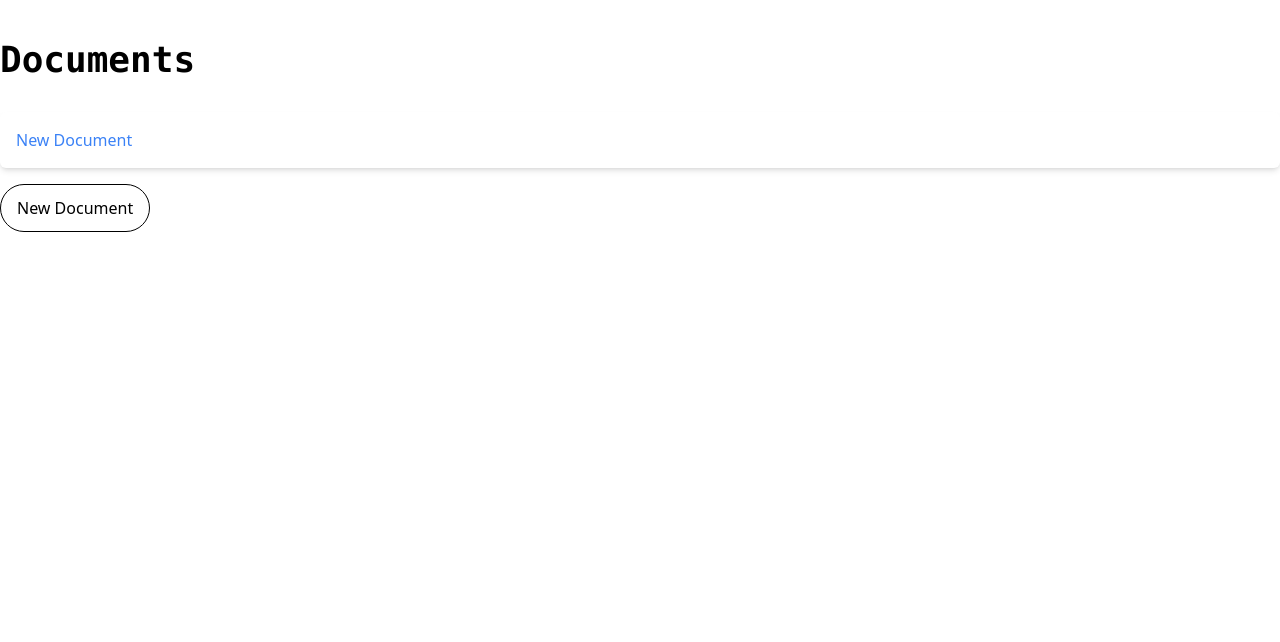
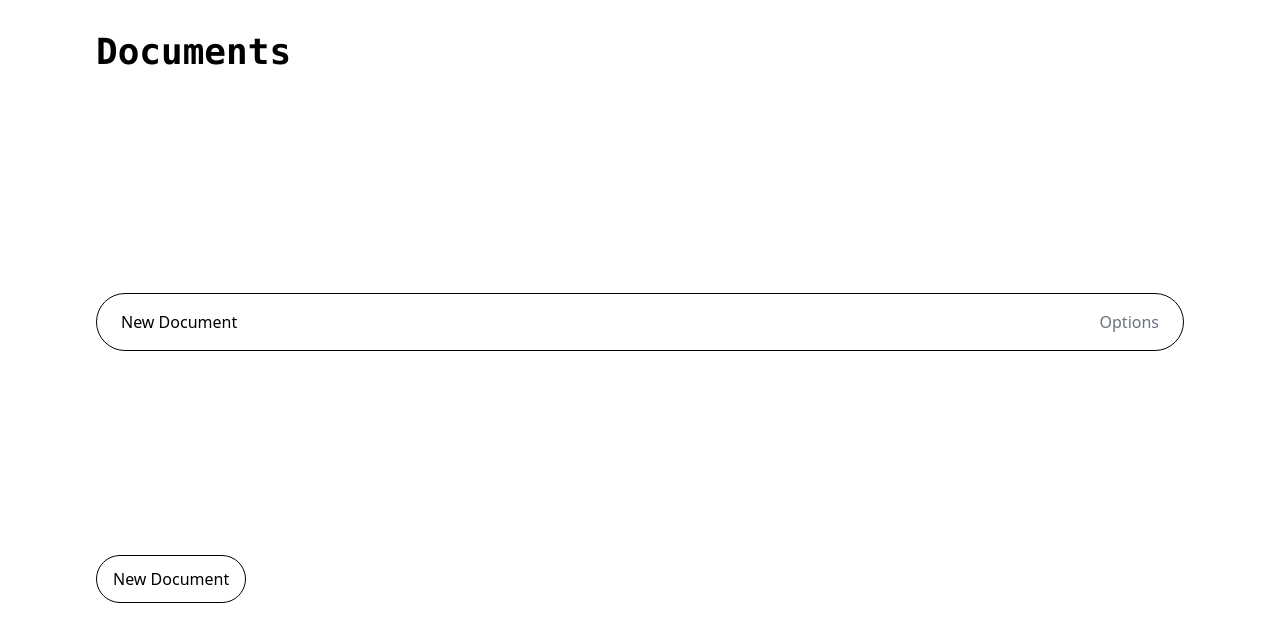
Before and after one commit to JackMarelli/Minerva, a React (Create React App) app: page / in a window 1280 px wide. Both pictures are taken after a click on the button "New Document". Shown: the top 642 px of the page. Built offline with nearby package versions, Linux system fonts and the light colour scheme.

Commit message:
options in doc list, bubble menu

```diff
--- a/package.json
+++ b/package.json
@@ -7,12 +7,13 @@
     "@testing-library/react": "^13.4.0",
     "@testing-library/user-event": "^13.5.0",
     "@tiptap/extension-bold": "^2.7.4",
+    "@tiptap/extension-bubble-menu": "^2.8.0",
     "@tiptap/extension-italic": "^2.7.4",
     "@tiptap/extension-placeholder": "^2.8.0",
     "@tiptap/extension-strike": "^2.7.4",
     "@tiptap/extension-underline": "^2.7.4",
     "@tiptap/pm": "^2.7.4",
-    "@tiptap/react": "^2.7.4",
+    "@tiptap/react": "^2.8.0",
     "@tiptap/starter-kit": "^2.7.4",
     "react": "^18.3.1",
     "react-dnd": "^16.0.1",
--- a/src/components/DraggableBlock/DraggableBlock.css
+++ b/src/components/DraggableBlock/DraggableBlock.css
@@ -5,3 +5,33 @@
   height: 0;
   pointer-events: none;
 }
+
+.active-btn {
+  background-color: #007bff;
+  color: white;
+}
+
+.BubbleMenu {
+  display: flex;
+  background-color: white;
+  border: 1px solid #ddd;
+  border-radius: 6px;
+  padding: 4px;
+  box-shadow: 0 2px 5px rgba(0, 0, 0, 0.1);
+}
+
+.BubbleMenu button {
+  background: none;
+  border: none;
+  padding: 6px;
+  cursor: pointer;
+}
+
+.BubbleMenu button:hover {
+  background-color: #f0f0f0;
+}
+
+.BubbleMenu button.active-btn {
+  background-color: #007bff;
+  color: #fff;
+}
--- a/src/components/DraggableBlock/DraggableBlock.jsx
+++ b/src/components/DraggableBlock/DraggableBlock.jsx
@@ -1,4 +1,4 @@
-import { useEditor, EditorContent } from "@tiptap/react";
+import { useEditor, EditorContent, BubbleMenu } from "@tiptap/react";
 import StarterKit from "@tiptap/starter-kit";
 import Bold from "@tiptap/extension-bold";
 import Italic from "@tiptap/extension-italic";
@@ -6,7 +6,6 @@
 import Strike from "@tiptap/extension-strike";
 import Placeholder from "@tiptap/extension-placeholder";
 import "./DraggableBlock.css";
-
 import { useDrag, useDrop } from "react-dnd";
 
 const ItemTypes = {
@@ -66,6 +65,39 @@
       ref={(node) => ref(drop(node))}
       className="cursor-move h-fit rounded-xl border border-gray-300 px-5 py-3"
     >
+      {/* Bubble Menu */}
+      {editor && (
+        <BubbleMenu
+          editor={editor}
+          tippyOptions={{ duration: 100 }}
+          className="bg-white shadow-md border rounded p-2 flex space-x-2"
+        >
+          <button
+            onClick={() => editor.chain().focus().toggleBold().run()}
+            className={editor.isActive("bold") ? "active-btn" : ""}
+          >
+            Bold
+          </button>
+          <button
+            onClick={() => editor.chain().focus().toggleItalic().run()}
+            className={editor.isActive("italic") ? "active-btn" : ""}
+          >
+            Italic
+          </button>
+          <button
+            onClick={() => editor.chain().focus().toggleUnderline().run()}
+            className={editor.isActive("underline") ? "active-btn" : ""}
+          >
+            Underline
+          </button>
+          <button
+            onClick={() => editor.chain().focus().toggleStrike().run()}
+            className={editor.isActive("strike") ? "active-btn" : ""}
+          >
+            Strike
+          </button>
+        </BubbleMenu>
+      )}
       <EditorContent editor={editor} />
     </div>
   );
--- /dev/null
+++ b/src/components/ListDocument/ListDocument.jsx
@@ -0,0 +1,101 @@
+import React, { useState, useEffect, useRef } from "react";
+import { Link } from "react-router-dom";
+
+const ListDocument = ({ doc, onRename, onDuplicate, onDelete }) => {
+  const [isMenuOpen, setIsMenuOpen] = useState(false);
+  const menuRef = useRef(null);
+
+  const toggleMenu = () => {
+    setIsMenuOpen((prev) => !prev);
+  };
+
+  const handleRename = () => {
+    const newName = prompt("Enter new document name:", doc.title);
+    if (newName) {
+      onRename(doc.id, newName);
+    }
+    setIsMenuOpen(false); // Close the menu after renaming
+  };
+
+  const handleDuplicate = () => {
+    onDuplicate(doc);
+    setIsMenuOpen(false); // Close the menu after duplicating
+  };
+
+  const handleDelete = () => {
+    if (window.confirm("Are you sure you want to delete this document?")) {
+      onDelete(doc.id);
+    }
+    setIsMenuOpen(false); // Close the menu after deleting
+  };
+
+  // Close menu when clicking outside or scrolling
+  useEffect(() => {
+    const handleOutsideClick = (event) => {
+      if (menuRef.current && !menuRef.current.contains(event.target)) {
+        setIsMenuOpen(false);
+      }
+    };
+
+    const handleScroll = () => {
+      setIsMenuOpen(false);
+    };
+
+    // Add event listeners
+    document.addEventListener("click", handleOutsideClick);
+    document.addEventListener("scroll", handleScroll);
+
+    // Cleanup listeners on component unmount
+    return () => {
+      document.removeEventListener("click", handleOutsideClick);
+      document.removeEventListener("scroll", handleScroll);
+    };
+  }, []);
+
+  return (
+    <li className="w-full bg-white border border-black rounded-full flex justify-between items-center px-6 py-4">
+      <Link to={`/document/${doc.id}`} className="flex-grow h-full">
+        <span className="text-black hover:underline">{doc.title}</span>
+      </Link>
+      <div className="relative" ref={menuRef}>
+        <button
+          onClick={toggleMenu}
+          className="text-gray-500 hover:text-black relative"
+        >
+          Options
+        </button>
+        {isMenuOpen && (
+          <div className="absolute right-0 mt-2 w-48 bg-white border rounded shadow-lg z-10 flex flex-col items-end justify-start">
+
+            <button
+              onClick={handleRename}
+              className="block w-fit alight-self-end text-left p-2 text-end"
+            >
+              Close
+            </button>
+            <button
+              onClick={handleRename}
+              className="block w-full text-left p-2 hover:bg-gray-200"
+            >
+              Rename
+            </button>
+            <button
+              onClick={handleDuplicate}
+              className="block w-full text-left p-2 hover:bg-gray-200"
+            >
+              Duplicate
+            </button>
+            <button
+              onClick={handleDelete}
+              className="block w-full text-left p-2 hover:bg-gray-200"
+            >
+              Delete
+            </button>
+          </div>
+        )}
+      </div>
+    </li>
+  );
+};
+
+export default ListDocument;
--- a/src/layouts/BaseLayout/BaseLayout.jsx
+++ b/src/layouts/BaseLayout/BaseLayout.jsx
@@ -1,3 +1,3 @@
 export default function BaseLayout({children}) {
-    return(<div className="w-full h-fit min-h-screen grid grid-cols-12 gap-6 px-64 py-8">{children}</div>)
+    return(<div className="w-full h-fit min-h-screen grid grid-cols-12 gap-6 px-2 sm:px-4 md:px-8 lg:px-16 xl:px-24 py-4 md:py-8">{children}</div>)
 }
--- a/src/routes/Editor/Editor.jsx
+++ b/src/routes/Editor/Editor.jsx
@@ -72,17 +72,26 @@
   };
 
   const saveDocument = () => {
-    console.log("Document saved:", blocks);
+    // Remove blocks with no content
+    const nonEmptyBlocks = blocks.filter(
+      (block) => block.content.trim() !== ""
+    );
 
-    // Update localStorage with saved blocks
+    // Update localStorage with the filtered blocks
     const storedDocuments = JSON.parse(localStorage.getItem("documents")) || [];
     const updatedDocuments = storedDocuments.map((document) => {
       if (document.id === parseInt(id)) {
-        return { ...document, content: blocks };
+        return { ...document, content: nonEmptyBlocks };
       }
       return document;
     });
+
     localStorage.setItem("documents", JSON.stringify(updatedDocuments));
+
+    // Update the state with the non-empty blocks
+    setBlocks(nonEmptyBlocks);
+
+    console.log("Document saved:", nonEmptyBlocks);
   };
 
   const onSelectionUpdate = (editor) => {
--- a/src/routes/Landing/Landing.jsx
+++ b/src/routes/Landing/Landing.jsx
@@ -1,5 +1,6 @@
-import { Link } from "react-router-dom";
 import { useEffect, useState } from "react";
+import BaseLayout from "../../layouts/BaseLayout/BaseLayout";
+import ListDocument from "../../components/ListDocument/ListDocument";
 
 export default function Landing() {
   const [documents, setDocuments] = useState([]);
@@ -15,9 +16,7 @@
     const newDocument = {
       id: Date.now(), // Generate a unique ID based on current timestamp
       title: `New Document`, // Example title
-      content: [
-        { id: 0, content: "" }, // The first block gets an ID of block0
-      ],
+      content: [{ id: 0, content: "" }], // The first block gets an ID of block0
     };
 
     // Update the documents array
@@ -29,20 +28,46 @@
     // Update the state to re-render the component
     setDocuments(updatedDocuments);
   };
+
+  const renameDocument = (id, newName) => {
+    const updatedDocuments = documents.map((doc) => {
+      if (doc.id === id) {
+        return { ...doc, title: newName };
+      }
+      return doc;
+    });
+    localStorage.setItem("documents", JSON.stringify(updatedDocuments));
+    setDocuments(updatedDocuments);
+  };
+
+  const duplicateDocument = (doc) => {
+    const duplicatedDoc = { ...doc, id: Date.now() }; // Clone and give a new ID
+    const updatedDocuments = [...documents, duplicatedDoc];
+    localStorage.setItem("documents", JSON.stringify(updatedDocuments));
+    setDocuments(updatedDocuments);
+  };
+
+  const deleteDocument = (id) => {
+    const updatedDocuments = documents.filter((doc) => doc.id !== id);
+    localStorage.setItem("documents", JSON.stringify(updatedDocuments));
+    setDocuments(updatedDocuments);
+  };
+
   return (
-    <div className="container mx-auto py-10">
-      <h1 className="text-4xl font-bold font-mono mb-8">Documents</h1>
+    <BaseLayout>
+      <h1 className="col-span-full text-4xl font-bold font-mono mb-8">
+        Documents
+      </h1>
       {documents && documents.length !== 0 ? (
-        <ul className="space-y-4">
+        <ul className="col-span-full flex flex-col gap-4">
           {documents.map((doc) => (
-            <li key={doc.id} className="bg-white shadow-md p-4 rounded-md">
-              <Link
-                to={`/document/${doc.id}`}
-                className="text-blue-500 hover:underline"
-              >
-                {doc.title}
-              </Link>
-            </li>
+            <ListDocument
+              key={doc.id}
+              doc={doc}
+              onRename={renameDocument}
+              onDuplicate={duplicateDocument}
+              onDelete={deleteDocument}
+            />
           ))}
         </ul>
       ) : (
@@ -57,6 +82,6 @@
           New Document
         </button>
       </div>
-    </div>
+    </BaseLayout>
   );
 }
```
Also changed, not shown: 1 other file (tests, documents, lock files or other folders). Lines whose indentation alone changed are shown as unchanged.
